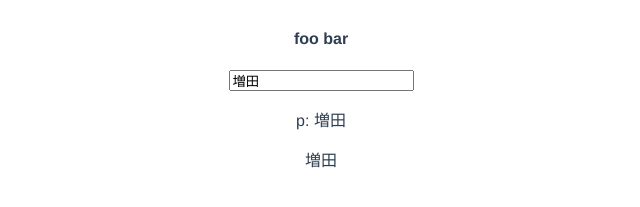
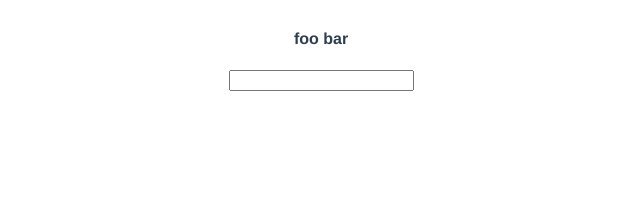
Before and after one commit to tomohikoseven/vuejs_javascript, a Vue app: page / in a window 1280 px wide. Shown: the part 255-462 px from the top of the page, without its empty margins (319-959 px from the left). Built offline with nearby package versions, Linux system fonts and the light colour scheme.

Commit message:
custom model 2

```diff
--- a/src/App.vue
+++ b/src/App.vue
@@ -2,7 +2,8 @@
   <div id="app">
     <img alt="Vue logo" src="./assets/logo.png">
     <BlogPosts title="foo bar"></BlogPosts>
-    <CustomInputs model-value="増田" />
+    <CustomInputs :model-value="searchText" @updateValue="searchText = $event" />
+    <p> {{ searchText }} </p>
   </div>
 </template>
 
--- a/src/components/CustomInputs.vue
+++ b/src/components/CustomInputs.vue
@@ -1,7 +1,5 @@
 <template>
-  <input :value="test" @input="test = $event.target.value"/>
-  <p> p: {{ modelValue }} </p>
-  <p> {{ test }} </p>
+  <input :value="modelValue" @input="$emit('updateValue', $event.target.value)"/>
 </template>
 
 <script>
@@ -9,10 +7,5 @@
 export default {
   name: 'CustomInput',
   props: ['modelValue'],
-  data() {
-    return {
-      test: this.modelValue,
-    };
-  }
 }
 </script>
```
